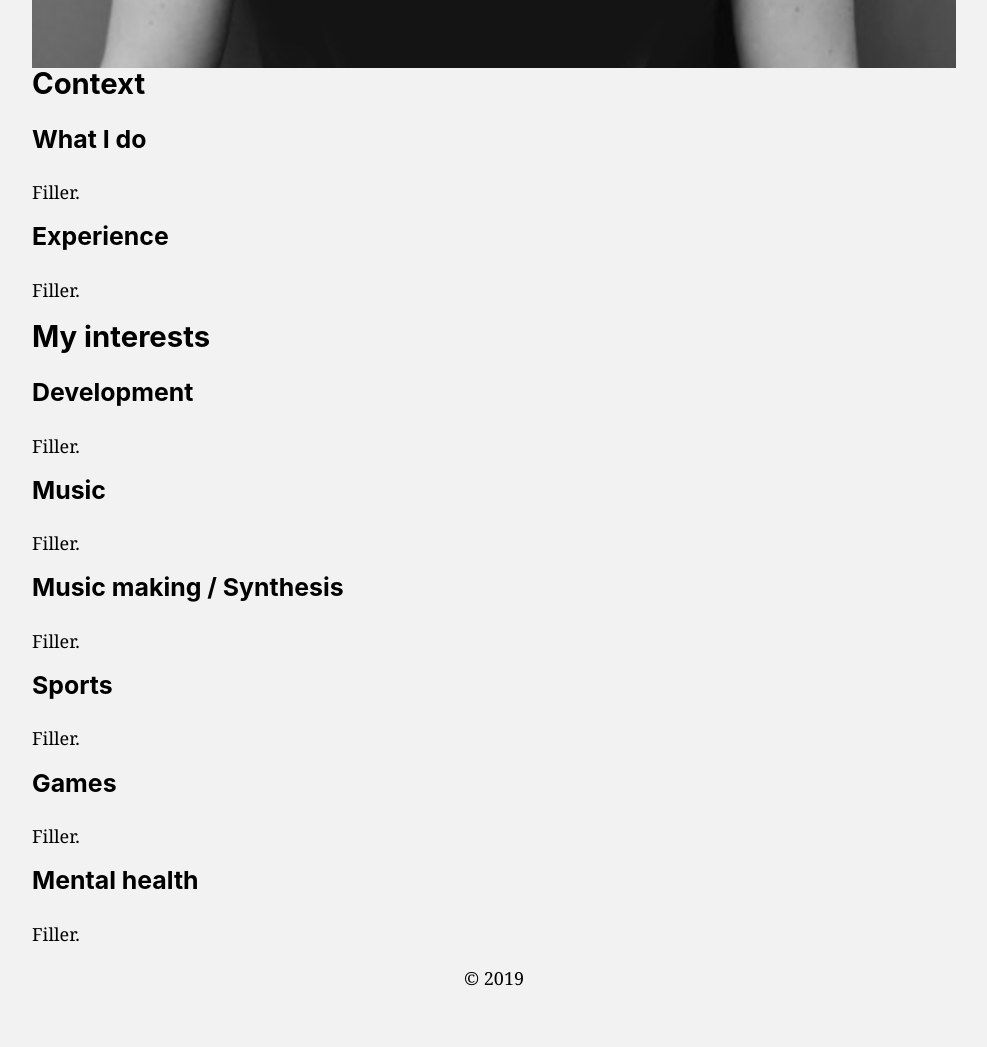
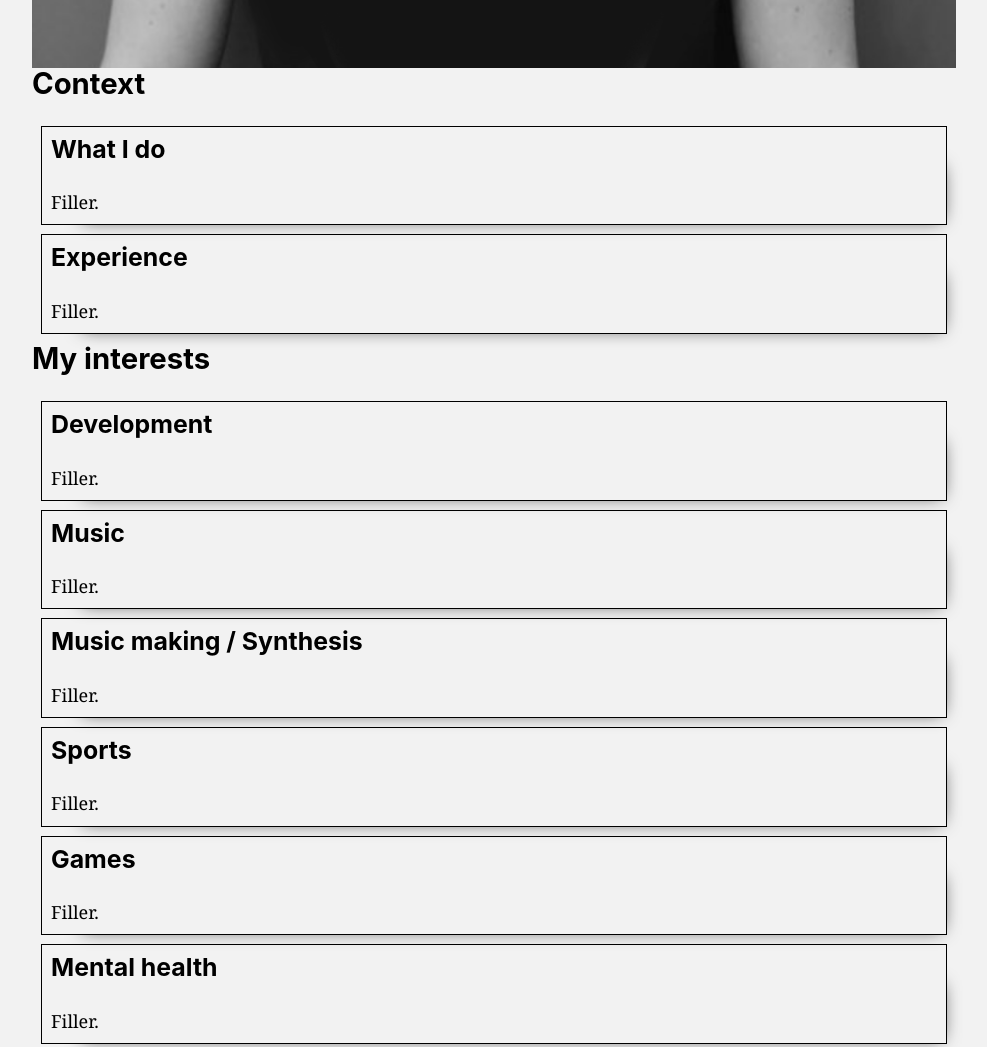
Before and after one commit to Thomasvdam/thomasvdam.github.io, a Gatsby site: page /about in a window 1280 px wide. Shown: the part 1240-2287 px from the top of the page, without its empty margins (146-1133 px from the left). Before the commit the page ends 2257 px from the top, so only its background shows below. Built offline with nearby package versions, Linux system fonts and the light colour scheme; Gatsby itself is replaced by a stand-in of ours.

Commit message:
feat: Update visual style of the info block component

```diff
--- a/src/components/infoBlock/infoBlock.module.scss
+++ b/src/components/infoBlock/infoBlock.module.scss
@@ -1,6 +1,10 @@
 :local {
     .container {
-        margin-bottom: 1rem;
+        margin: 0.5rem;
+        padding: 0.5rem;
+        box-sizing: border-box;
+        border: 1px solid black;
+        box-shadow: 1rem 1rem 1rem -1.3rem rgba(0, 0, 0, 0.8);
     }
 
     .info-header {
```
